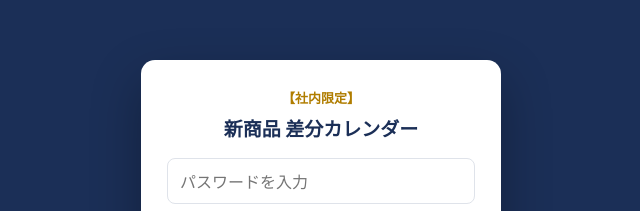
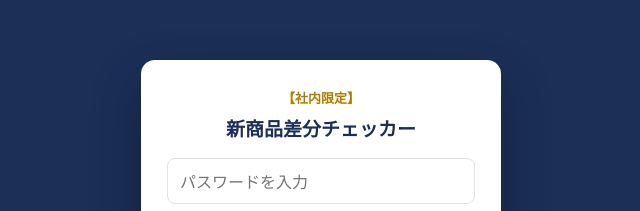
Before and after one commit to ioplaza02/newprod-diff, a plain HTML site: page index.html in a window 1280 px wide. Shown: the part 203-414 px from the top of the page, 319-959 px from the left. Drawn offline with Linux system fonts and the light colour scheme.

Commit message:
Add files via upload

```diff
--- a/index.html
+++ b/index.html
@@ -3,7 +3,7 @@
 <head>
 <meta charset="UTF-8">
 <meta name="viewport" content="width=device-width, initial-scale=1">
-<title>新商品 差分カレンダー</title>
+<title>新商品差分チェッカー</title>
 <link rel="icon" type="image/svg+xml" href="favicon.svg">
 <link rel="icon" type="image/png" sizes="32x32" href="favicon.png">
 <link rel="apple-touch-icon" href="favicon.png">
@@ -176,7 +176,7 @@
 <body class="locked">
 <div id="gate"><form class="gbox" id="gform">
   <div class="gi">【社内限定】</div>
-  <h2>新商品 差分カレンダー</h2>
+  <h2>新商品差分チェッカー</h2>
   <input type="password" id="gpw" placeholder="パスワードを入力" autocomplete="current-password" aria-label="パスワード">
   <button type="submit">表示する</button>
   <div class="gerr" id="gerr"></div>
@@ -186,7 +186,7 @@
   <div class="site-header__brand">
     <span class="site-header__internal">【社内限定】</span>
     <span class="site-header__logo">新商品</span>
-    <span class="site-header__badge">差分カレンダー</span>
+    <span class="site-header__badge">差分チェッカー</span>
   </div>
   <div class="site-header__right">
     <span class="site-header__contact">お問い合わせ先：IS課 西川</span>
```
